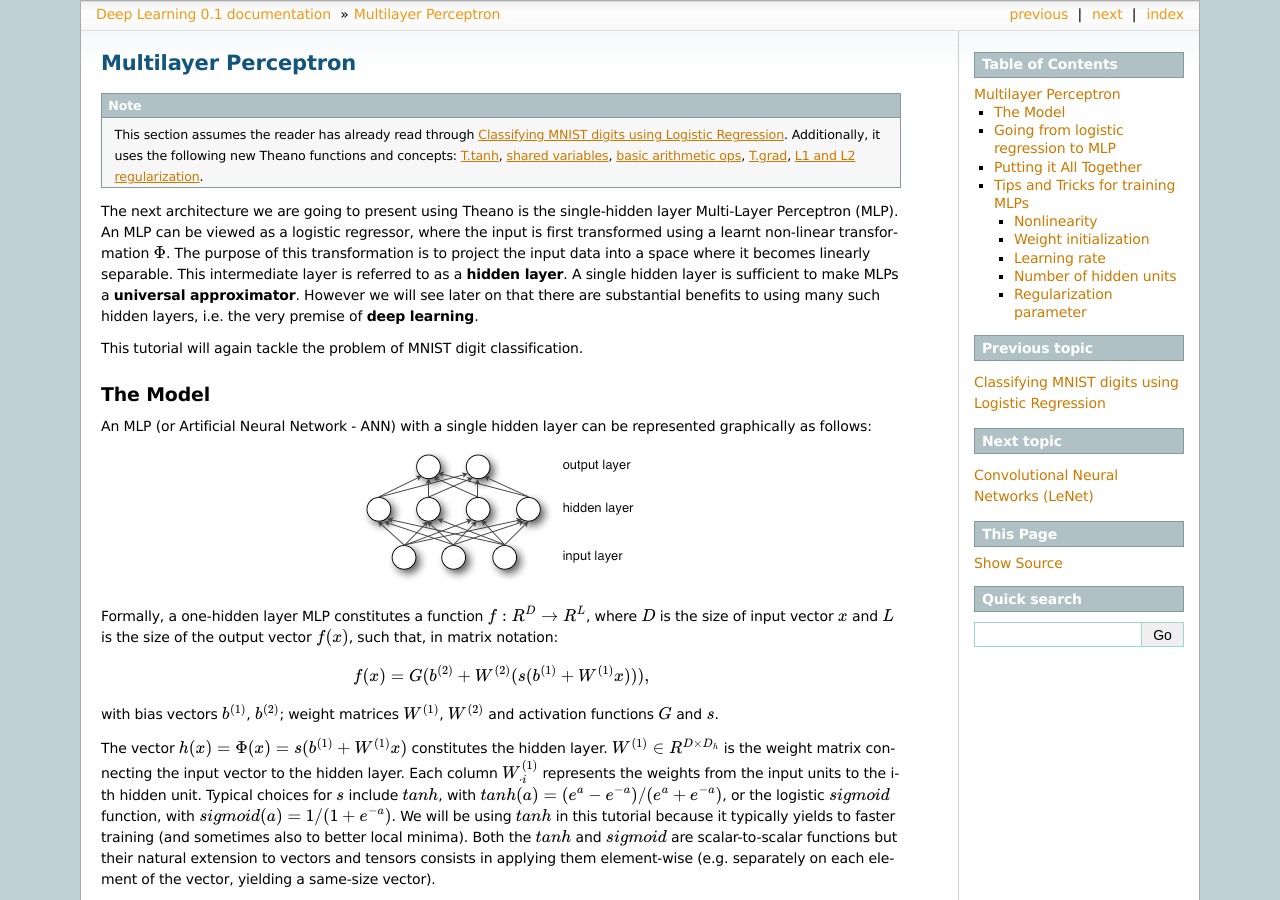
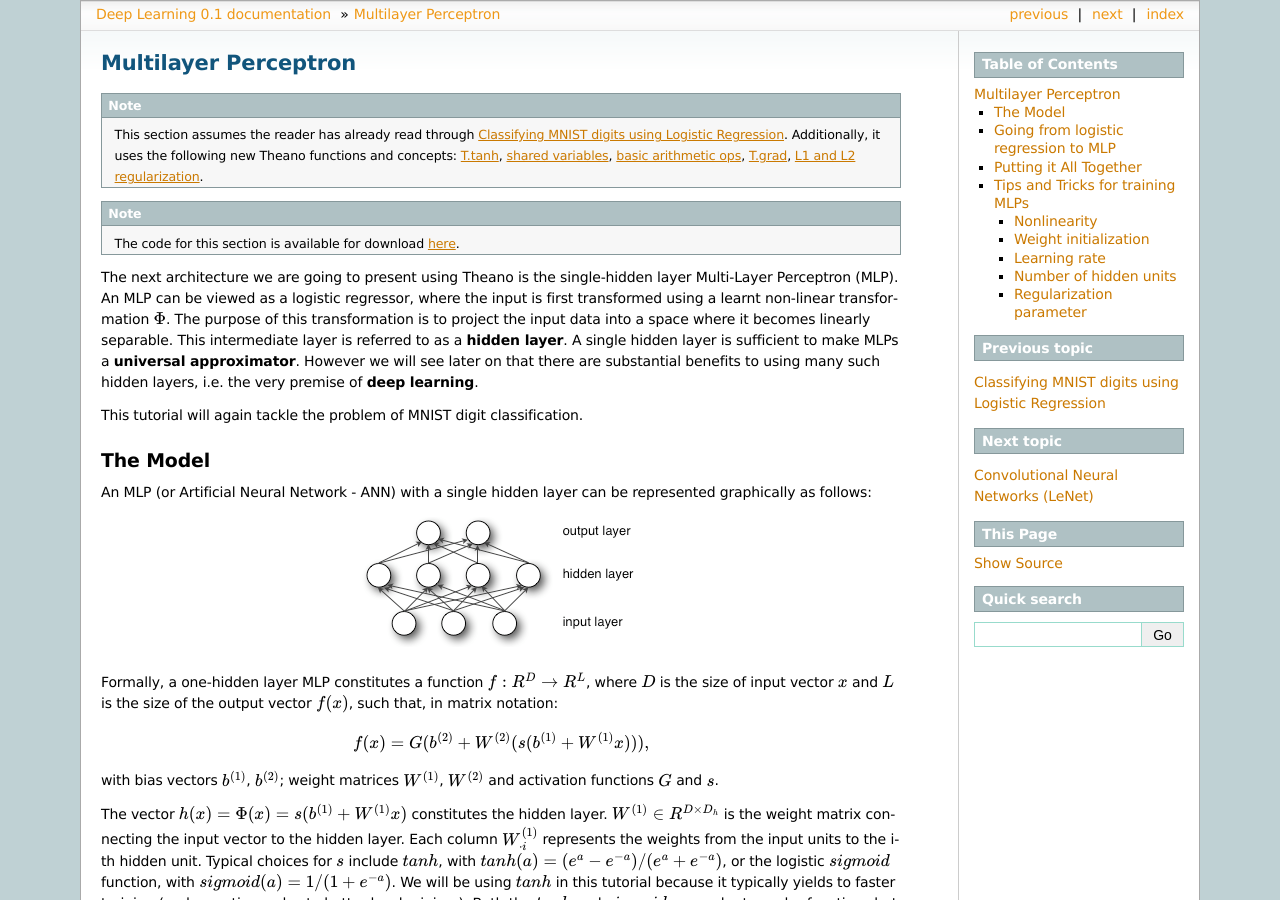
Before and after one commit to lisa-lab/DeepLearningTutorials, a Sphinx documentation site: the page built from doc/mlp.txt, in a window 1280 px wide and 900 px high. Built offline with Sphinx 7.4.7, drawn with Linux system fonts in a browser that asks for light colours; formulas are drawn with MathJax 3; pages that are not in the unit, such as notebooks, are missing from menus.

```diff
--- a/doc/mlp.txt
+++ b/doc/mlp.txt
@@ -11,13 +11,18 @@ Multilayer Perceptron
     `T.tanh`_, `shared variables`_, `basic arithmetic ops`_, `T.grad`_,
     :ref:`L1_L2_regularization`.
 
-.. _T.tanh: http://www.pylearn.org/theano/basic_tutorial/examples.html?highlight=tanh#logistic-function
+.. note::
+    The code for this section is available for download `here`_.
 
-.. _shared variables: http://www.pylearn.org/theano/basic_tutorial
+.. _here: http://www.iro.umontreal.ca/~lisa/deep/tutorial/code/mlp.py
 
-.. _basic arithmetic ops: http://www.pylearn.org/theano/basic_tutorial/adding.html
+.. _T.tanh: http://www.iro.umontreal.ca/~lisa/deep/theanodoc/tutorial/examples.html?highlight=tanh
 
-.. _T.grad: http://www.pylearn.org/theano/basic_tutorial/examples.html#computing-gradients
+.. _shared variables: http://www.iro.umontreal.ca/~lisa/deep/theanodoc/tutorial/examples.html#using-shared-variables
+
+.. _basic arithmetic ops: http://www.iro.umontreal.ca/~lisa/deep/theanodoc/tutorial/adding.html#adding-two-scalars
+
+.. _T.grad: http://www.iro.umontreal.ca/~lisa/deep/theanodoc/tutorial/examples.html#computing-gradients
 
 
 The next architecture we are going to present using Theano is the single-hidden
```
